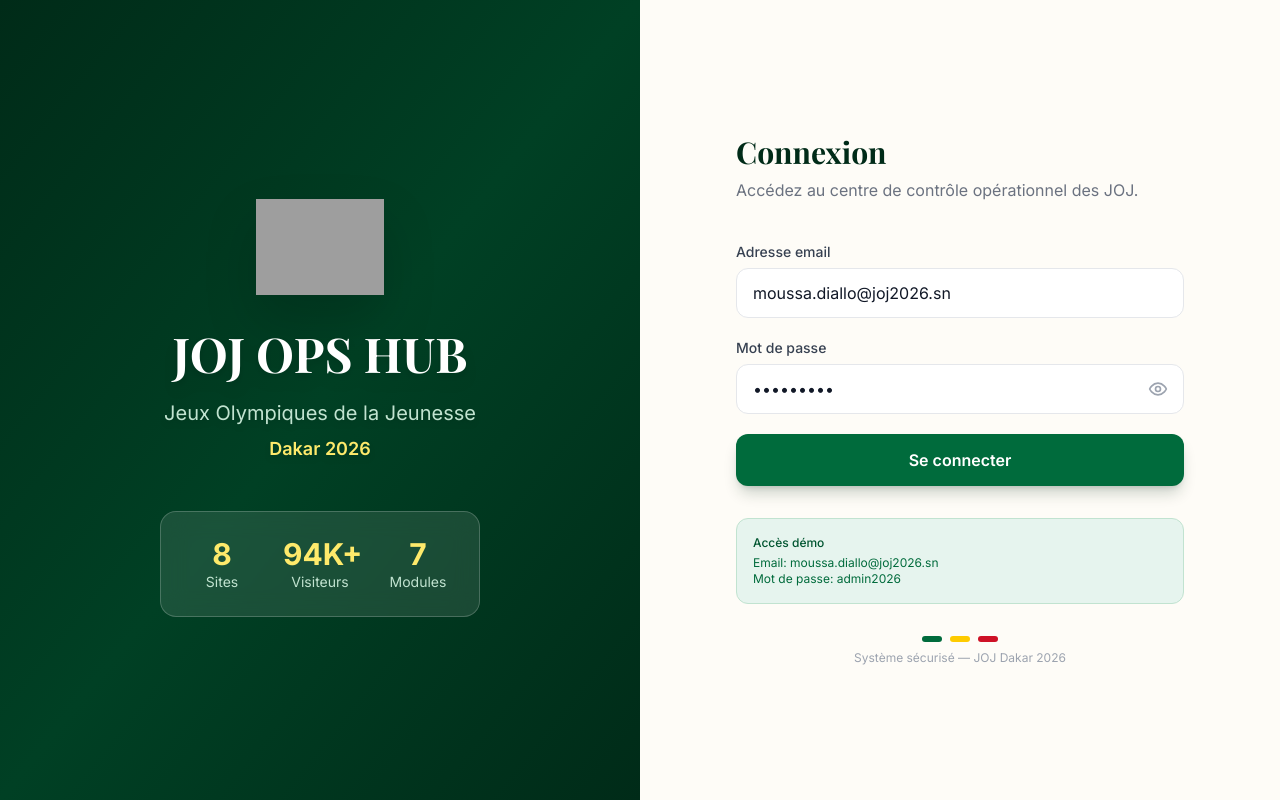
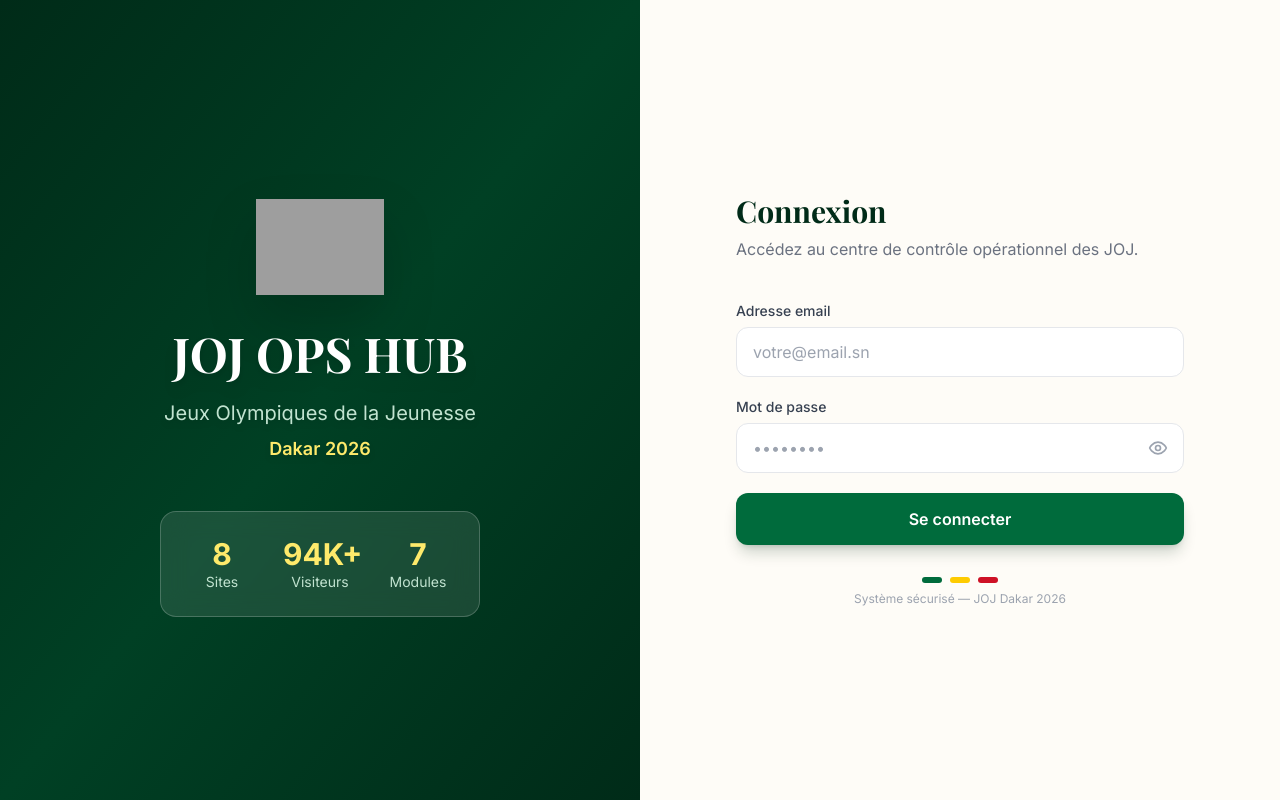
Before and after one commit to dembouz07/joj_ops_hub, a React (Vite) app: page / in a window 1280 px wide. Built offline with nearby package versions, Linux system fonts and the light colour scheme; no server answers; grey boxes are pictures that could not be loaded.

Commit message:
Remove demo credentials from login page

```diff
--- a/src/pages/Login.tsx
+++ b/src/pages/Login.tsx
@@ -4,8 +4,8 @@ import { useAuth } from '../contexts/AuthContext';
 
 export default function Login() {
   const { login, isLoading } = useAuth();
-  const [email, setEmail] = useState('moussa.diallo@joj2026.sn');
-  const [password, setPassword] = useState('admin2026');
+  const [email, setEmail] = useState('');
+  const [password, setPassword] = useState('');
   const [showPassword, setShowPassword] = useState(false);
   const [error, setError] = useState('');
 
@@ -145,12 +145,6 @@ export default function Login() {
             </button>
           </form>
 
-          <div className="mt-8 p-4 rounded-xl bg-green-50 border border-green-100">
-            <p className="text-xs text-green-700 font-medium mb-1">Accès démo</p>
-            <p className="text-xs text-green-600">Email: moussa.diallo@joj2026.sn</p>
-            <p className="text-xs text-green-600">Mot de passe: admin2026</p>
-          </div>
-
           <div className="mt-8 flex items-center justify-center gap-2">
             <div className="w-5 h-1.5 rounded-full bg-green-600" />
             <div className="w-5 h-1.5 rounded-full bg-gold-500" />
```
